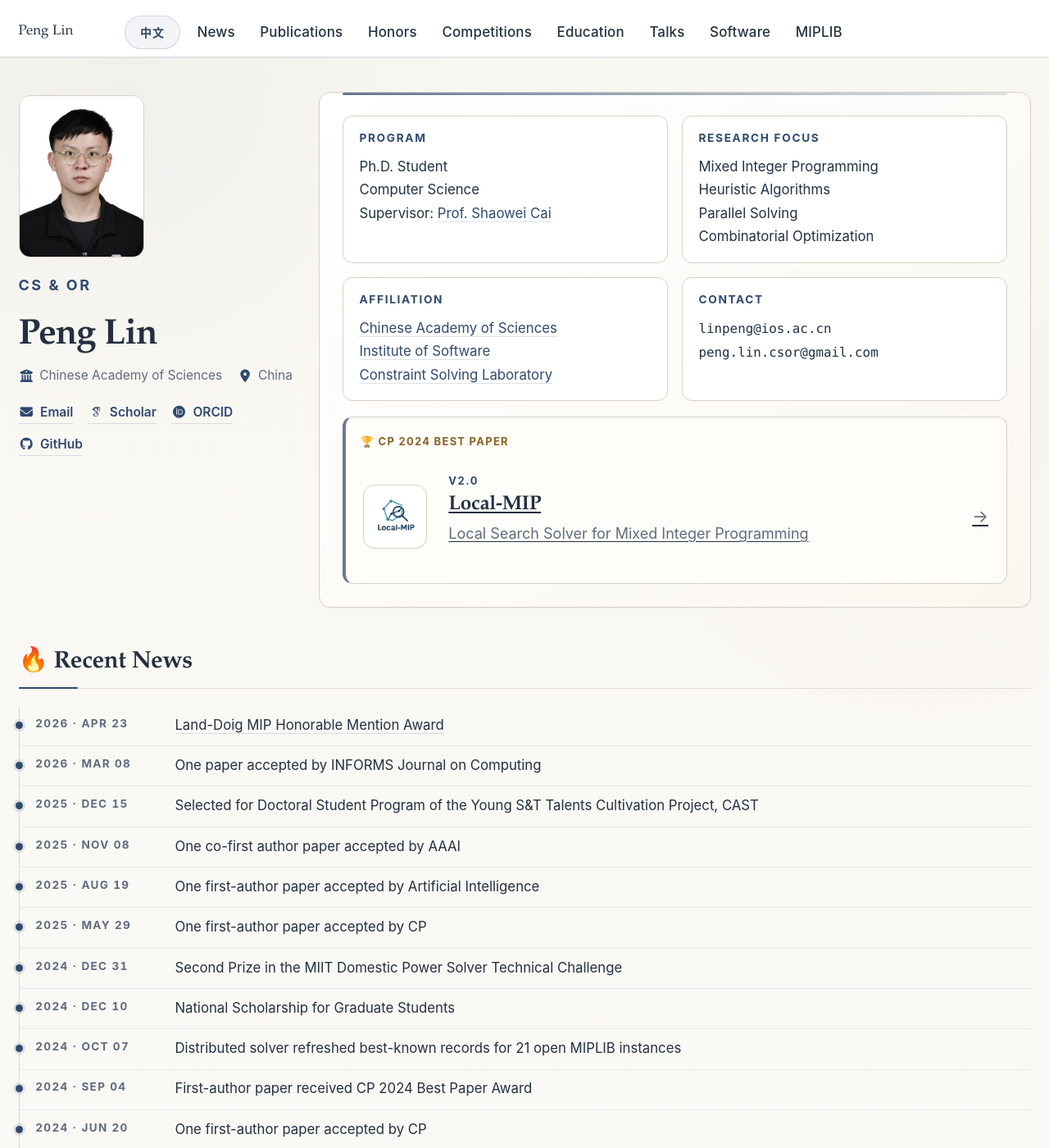
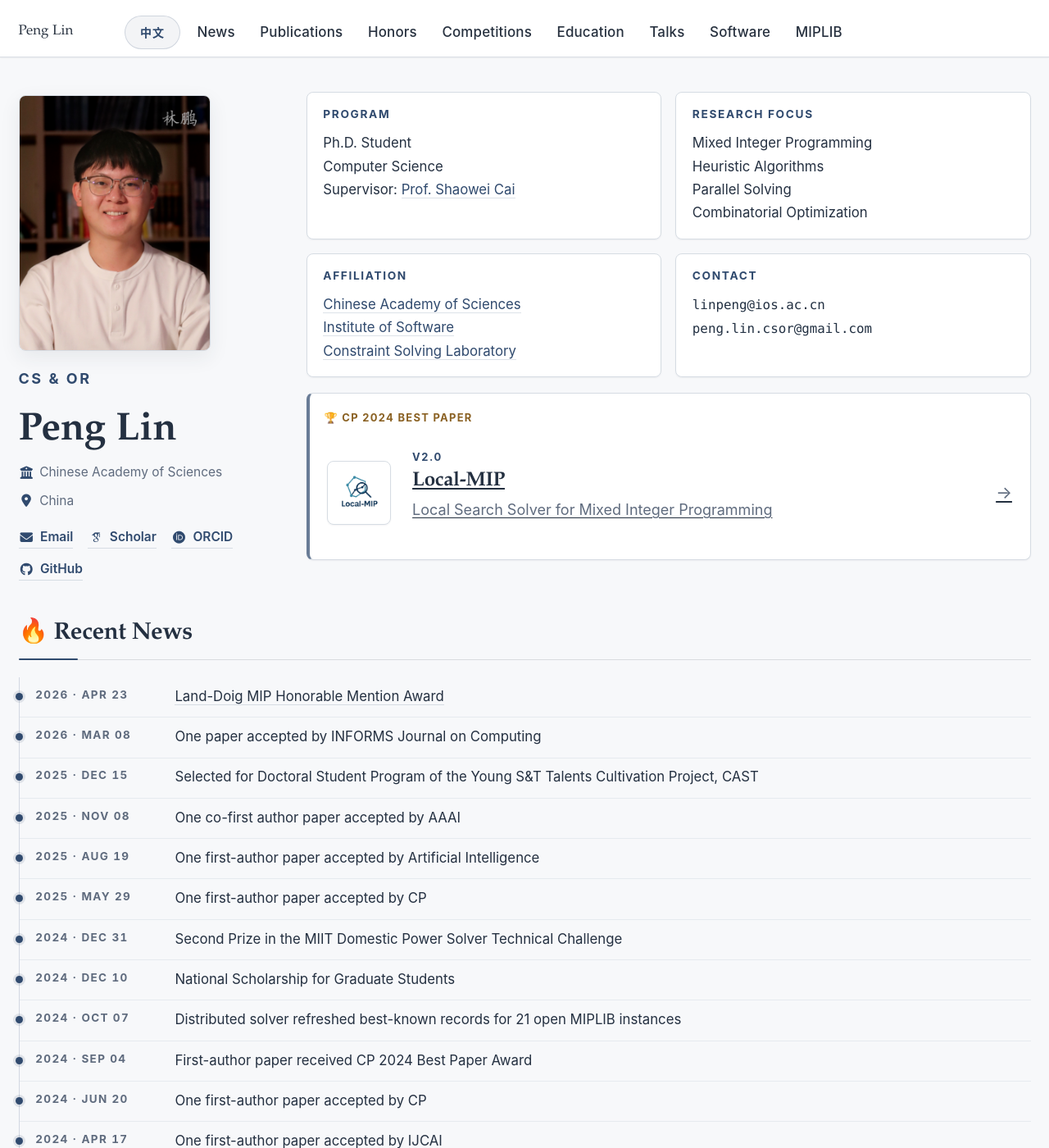
Before and after one commit to linpeng0105/linpeng0105.github.io, a Jekyll site: the page built from _pages/about.en.md, in a window 1280 px wide and 1400 px high. Shown: the whole window at 82% size. Built offline with Jekyll 4.4.1, drawn with Linux system fonts in a browser that asks for light colours; some web fonts are replaced.

Commit message:
优化个人主页视觉并更新肖像

```diff
--- a/_includes/home-intro.html
+++ b/_includes/home-intro.html
@@ -14,9 +14,9 @@
 <section class="profile-intro" aria-labelledby="profile-intro-name">
   <div class="profile-intro__avatar">
     {% if author.avatar contains "://" %}
-      <img src="{{ author.avatar }}" alt="{{ author.name }}">
+      <img src="{{ author.avatar }}" alt="{{ author.name }}" fetchpriority="high">
     {% else %}
-      <img src="{{ author.avatar | prepend: "/images/" | prepend: base_path }}" alt="{{ author.name }}">
+      <img src="{{ author.avatar | prepend: "/images/" | prepend: base_path }}" alt="{{ author.name }}" fetchpriority="high">
     {% endif %}
   </div>
 
--- a/_pages/about.en.md
+++ b/_pages/about.en.md
@@ -199,7 +199,7 @@ redirect_from:
     <li>
       <span class="profile-competitions__year">2026</span>
       <div class="profile-competitions__body">
-        <strong><a href="{{ '/awards/land-doig-mip-competition-2026/' | relative_url }}">Land-Doig MIP Competition 2026</a></strong>
+        <strong><a href="https://mp.weixin.qq.com/s/RU23avohAUBlQMRLrRhOTA">Land-Doig MIP Competition 2026</a></strong>
         <p>Honorable Mention Award for cuLocalMIP: A GPU-Oriented Local Search Framework for Mixed Integer Programming</p>
       </div>
     </li>
--- a/assets/css/profile.css
+++ b/assets/css/profile.css
@@ -5,10 +5,10 @@
   --profile-ink: #243041;
   --profile-muted: #5f6b7e;
   --profile-surface: #ffffff;
-  --profile-surface-muted: #f7f4ee;
-  --profile-border: #d8d2c5;
-  --profile-border-strong: #c6bda9;
-  --profile-rule: rgba(116, 99, 67, 0.18);
+  --profile-surface-muted: #f3f5f7;
+  --profile-border: #d6dce3;
+  --profile-border-strong: #bfc8d2;
+  --profile-rule: rgba(36, 48, 65, 0.14);
   --profile-shadow-sm: var(--global-shadow-sm);
   --profile-shadow-md: var(--global-shadow-subtle);
   --profile-tag-journal-bg: rgba(54, 86, 123, 0.1);
@@ -26,10 +26,7 @@ html {
 }
 
 body {
-  background:
-    radial-gradient(circle at 12% 7rem, rgba(48, 74, 110, 0.045), transparent 23rem),
-    radial-gradient(circle at 88% 28rem, rgba(167, 119, 43, 0.035), transparent 22rem),
-    linear-gradient(180deg, #f9f7f2 0%, #fbfaf7 42%, #f7f4ee 100%);
+  background: #f7f8fa;
 }
 
 ::selection {
@@ -51,10 +48,10 @@ body {
 
 .profile-masthead {
   display: grid;
-  grid-template-columns: minmax(16rem, 19rem) minmax(0, 1fr);
-  gap: 1.35rem;
+  grid-template-columns: minmax(15rem, 17.5rem) minmax(0, 1fr);
+  gap: 2rem;
   align-items: start;
-  margin-bottom: 2.75rem;
+  margin-bottom: 2.6rem;
 }
 
 .profile-intro {
@@ -65,14 +62,19 @@ body {
 
 .profile-intro__avatar {
   width: 100%;
-  max-width: 8.5rem;
+  max-width: 13rem;
+  aspect-ratio: 3 / 4;
 }
 
 .profile-intro__avatar img {
   display: block;
   width: 100%;
-  border-radius: 14px;
+  height: 100%;
+  object-fit: cover;
+  object-position: center top;
+  border-radius: 8px;
   border: 1px solid var(--profile-border);
+  box-shadow: 0 8px 24px rgba(36, 48, 65, 0.08);
 }
 
 .profile-intro__body {
@@ -92,10 +94,10 @@ body {
   margin: 0;
   color: var(--profile-ink);
   font-family: var(--profile-serif);
-  font-size: clamp(2rem, 3.4vw, 2.7rem);
+  font-size: 2.65rem;
   font-weight: 600;
   line-height: 1.05;
-  letter-spacing: -0.02em;
+  letter-spacing: 0;
 }
 
 .profile-intro__meta {
@@ -148,29 +150,11 @@ body {
 .profile-hero {
   max-width: none;
   margin: 0;
-}
-
-.profile-hero {
-  padding: 1.55rem;
-  background:
-    linear-gradient(145deg, rgba(255, 255, 255, 0.92), rgba(250, 247, 240, 0.96)),
-    radial-gradient(circle at 100% 0%, rgba(48, 74, 110, 0.08), transparent 34rem);
-  border: 1px solid var(--profile-border);
-  border-radius: 14px;
-  box-shadow: var(--profile-shadow-sm);
   position: relative;
-  overflow: hidden;
 }
 
 .profile-hero::before {
-  content: "";
-  position: absolute;
-  top: 0;
-  left: 1.55rem;
-  right: 1.55rem;
-  height: 3px;
-  background: linear-gradient(90deg, rgba(48, 74, 110, 0.75), rgba(48, 74, 110, 0.14));
-  border-radius: 999px;
+  content: none;
 }
 
 .profile-hero__grid {
@@ -185,8 +169,8 @@ body {
   padding: 1rem 1.1rem 0.95rem;
   background: #ffffff;
   border: 1px solid var(--profile-border);
-  border-radius: 12px;
-  box-shadow: none;
+  border-radius: 8px;
+  box-shadow: var(--profile-shadow-sm);
   transition: border-color 0.2s ease, transform 0.2s ease, box-shadow 0.2s ease;
 }
 
@@ -249,11 +233,11 @@ body {
   margin-top: 1.05rem;
   color: inherit;
   text-decoration: none;
-  background: #fffdf9;
+  background: #ffffff;
   border: 1px solid var(--profile-border);
   border-left: 4px solid rgba(48, 74, 110, 0.72);
-  border-radius: 12px;
-  box-shadow: none;
+  border-radius: 8px;
+  box-shadow: var(--profile-shadow-sm);
   overflow: hidden;
   transition: border-color 0.2s ease, box-shadow 0.2s ease, transform 0.2s ease;
 }
@@ -290,7 +274,7 @@ body {
   height: 78px;
   object-fit: contain;
   padding: 0.65rem;
-  border-radius: 14px;
+  border-radius: 8px;
   background: #ffffff;
   border: 1px solid var(--profile-border);
   box-shadow: var(--profile-shadow-sm);
@@ -387,10 +371,10 @@ body {
 .profile-section--publications .profile-paper {
   margin-bottom: 0.75rem;
   padding: 0.86rem 1rem 0.9rem;
-  background: linear-gradient(135deg, rgba(255, 255, 255, 0.64), rgba(252, 251, 248, 0.9));
-  border: 1px solid rgba(216, 210, 197, 0.72);
+  background: rgba(255, 255, 255, 0.76);
+  border: 1px solid rgba(214, 220, 227, 0.9);
   border-left: 3px solid rgba(48, 74, 110, 0.28);
-  border-radius: 14px;
+  border-radius: 8px;
   box-shadow: none;
   transition: background-color 0.2s ease, border-color 0.2s ease, box-shadow 0.2s ease, transform 0.2s ease;
 }
@@ -450,7 +434,7 @@ body {
   background: var(--profile-surface);
   border: 1px solid var(--profile-border);
   border-left: 3px solid rgba(48, 74, 110, 0.48);
-  border-radius: 14px;
+  border-radius: 8px;
   box-shadow: var(--profile-shadow-sm);
 }
 
@@ -628,7 +612,7 @@ body {
   margin: 0 0 0.75rem;
   background: var(--profile-surface);
   border: 1px solid var(--profile-border);
-  border-radius: 14px;
+  border-radius: 8px;
   box-shadow: var(--profile-shadow-sm);
 }
 
@@ -789,7 +773,7 @@ body {
   padding: 1rem 1.05rem;
   background: var(--profile-surface);
   border: 1px solid var(--profile-border);
-  border-radius: 12px;
+  border-radius: 8px;
   box-shadow: none;
   transition: background-color 0.2s ease, border-color 0.2s ease, box-shadow 0.2s ease, transform 0.2s ease;
 }
@@ -891,9 +875,9 @@ body {
 .award-detail__hero {
   margin-bottom: 2.35rem;
   padding: 1.55rem;
-  background: linear-gradient(145deg, rgba(255, 255, 255, 0.92), rgba(250, 247, 240, 0.96));
+  background: #ffffff;
   border: 1px solid var(--profile-border);
-  border-radius: 14px;
+  border-radius: 8px;
   box-shadow: var(--profile-shadow-sm);
 }
 
@@ -910,7 +894,7 @@ body {
   margin: 0;
   color: var(--profile-ink);
   font-family: var(--profile-serif);
-  font-size: clamp(2rem, 4.6vw, 3.2rem);
+  font-size: 3.1rem;
   font-weight: 600;
   line-height: 1.05;
 }
@@ -990,10 +974,10 @@ body {
 
 .award-detail__paper {
   padding: 1rem 1.05rem;
-  background: linear-gradient(135deg, rgba(255, 255, 255, 0.64), rgba(252, 251, 248, 0.9));
-  border: 1px solid rgba(216, 210, 197, 0.72);
+  background: rgba(255, 255, 255, 0.76);
+  border: 1px solid rgba(214, 220, 227, 0.9);
   border-left: 3px solid rgba(167, 119, 43, 0.48);
-  border-radius: 14px;
+  border-radius: 8px;
 }
 
 .award-detail__gallery {
@@ -1057,13 +1041,13 @@ body {
   padding: 0.9rem 0.95rem;
   background: var(--profile-surface-muted);
   border: 1px solid var(--profile-border);
-  border-radius: 14px;
+  border-radius: 8px;
   box-shadow: none;
   transition: background-color 0.2s ease, border-color 0.2s ease, box-shadow 0.2s ease, transform 0.2s ease;
 }
 
 .profile-miplib-stat:first-child {
-  background: linear-gradient(135deg, rgba(255, 255, 255, 0.78), rgba(247, 244, 238, 0.95));
+  background: #ffffff;
   border-color: var(--profile-border-strong);
 }
 
@@ -1096,7 +1080,7 @@ body {
 .profile-disclosure {
   background: var(--profile-surface);
   border: 1px solid var(--profile-border);
-  border-radius: 12px;
+  border-radius: 8px;
   box-shadow: none;
 }
 
@@ -1171,7 +1155,7 @@ body {
   padding: 1.15rem;
   background: var(--profile-surface);
   border: 1px solid var(--profile-border);
-  border-radius: 12px;
+  border-radius: 8px;
   box-shadow: none;
 }
 
@@ -1480,12 +1464,7 @@ body {
   }
 
   .profile-hero {
-    padding: 1.2rem;
-  }
-
-  .profile-hero::before {
-    left: 1.2rem;
-    right: 1.2rem;
+    padding: 0;
   }
 
   .profile-hero__grid {
@@ -1561,7 +1540,7 @@ body {
 
   .profile-masthead {
     gap: 1rem;
-    margin-bottom: 1.85rem;
+    margin-bottom: 0.5rem;
   }
 
   .profile-intro {
@@ -1604,13 +1583,7 @@ body {
   }
 
   .profile-hero {
-    padding: 0.8rem;
-    border-radius: 16px;
-  }
-
-  .profile-hero::before {
-    left: 0.8rem;
-    right: 0.8rem;
+    padding: 0;
   }
 
   .profile-hero__grid {
@@ -1637,8 +1610,8 @@ body {
     font-family: inherit;
     font-size: 0.72rem;
     letter-spacing: -0.01em;
-    overflow-wrap: normal;
-    white-space: nowrap;
+    overflow-wrap: anywhere;
+    white-space: normal;
   }
 
   .profile-featured__badge {
```
Also changed, not shown: _pages/about.zh.md (+1 -1 lines), images/profile.png.
